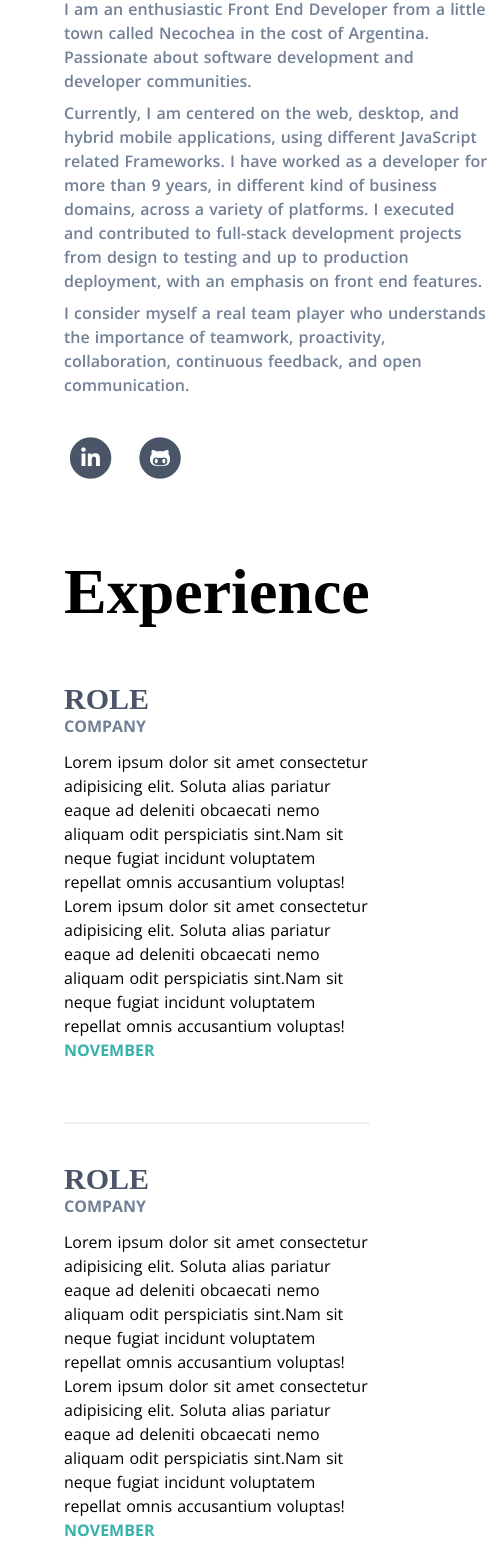
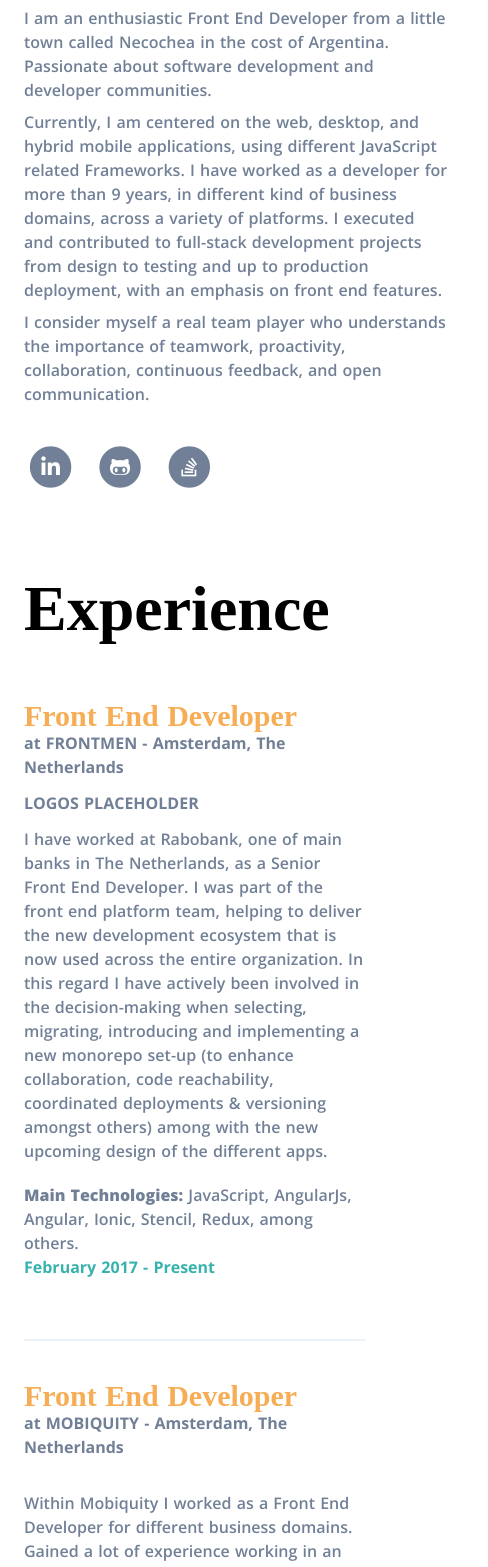
Before and after one commit to mobregozo/portfolio, a Nuxt app: page / in a window 390 px wide. Shown: the part 371-1938 px from the top of the page, 488 px wide, since content can reach past the window. Built offline with nearby package versions, Linux system fonts and the light colour scheme; a web font is replaced by a local one.

Commit message:
feat: add more static info to the resume

```diff
--- a/components/Resume.vue
+++ b/components/Resume.vue
@@ -1,10 +1,7 @@
 <template>
   <section id="wrapper">
     <div class="container-fluid">
-      <section
-        id="about"
-        class="md:h-screen sm:min-h-screen px-10 flex pt-20 md:pt-0"
-      >
+      <section id="about" class="min-h-screen md:px-10 flex pt-20 md:py-10">
         <div class="self-center flex-1 ">
           <h1 class="font-bold text-gray-800 text-6xl leading-none">
             MANUEL
@@ -21,8 +18,8 @@
           </div>
           <p class="mb-2 mt-8 text-gray-600 font-semibold">
             I am an enthusiastic Front End Developer from a little town called
-            Necochea in the cost of Argentina. Passionate about software development and
-            developer communities.
+            Necochea in the cost of Argentina. Passionate about software
+            development and developer communities.
           </p>
           <p class="mb-2 text-gray-600 font-semibold">
             Currently, I am centered on the web, desktop, and hybrid mobile
@@ -41,7 +38,7 @@
           <div class="mt-10">
             <a
               target="blank"
-              class="mr-4 text-gray-700 hover:text-gray-400"
+              class="mr-4 text-gray-600 hover:text-gray-500"
               href="https://www.linkedin.com/"
             >
               <span class="fa-stack fa-lg">
@@ -51,7 +48,7 @@
             </a>
             <a
               target="blank"
-              class="mr-4 text-gray-700 hover:text-gray-400"
+              class="mr-4 text-gray-600 hover:text-gray-500"
               href="https://github.com/"
             >
               <span class="fa-stack fa-lg">
@@ -59,32 +56,94 @@
                 <i class="fab fa-github-alt fa-stack-1x fa-inverse"></i>
               </span>
             </a>
+            <a
+              target="blank"
+              class="mr-4 text-gray-600 hover:text-gray-500"
+              href="https://github.com/"
+            >
+              <span class="fa-stack fa-lg">
+                <i class="fas fa-circle fa-stack-2x"></i>
+                <i class="fab fa-stack-overflow fa-stack-1x fa-inverse"></i>
+              </span>
+            </a>
           </div>
         </div>
       </section>
       <section
         id="experience"
-        class="md:h-screen sm:min-h-screen px-10 flex pt-20 md:pt-0"
+        class="min-h-screen md:px-10 flex pt-20 md:py-10"
       >
         <div class="my-auto">
           <h1 class="mb-5 text-6xl font-bold leading-none">Experience</h1>
-          <div class="flex flex-col md:flex-row mb-5 py-10">
+          <div class="flex flex-no-wrap flex-col md:flex-row mb-5 py-10">
             <div class="mr-auto">
-              <h3 class="m-0 font-bold text-gray-700 text-3xl leading-none">
-                ROLE
+              <h3
+                class="m-0 font-bold text-gray-700 text-3xl leading-none text-secondary-400"
+              >
+                Front End Developer
               </h3>
-              <div class="mb-3 font-bold text-gray-600">COMPANY</div>
-              <p>
-                Lorem ipsum dolor sit amet consectetur adipisicing elit. Soluta
-                alias pariatur eaque ad deleniti obcaecati nemo aliquam odit
-                perspiciatis sint.Nam sit neque fugiat incidunt voluptatem
-                repellat omnis accusantium voluptas!
+              <div class="mb-3 font-bold text-gray-600">
+                at FRONTMEN - Amsterdam, The Netherlands
+              </div>
+              <div class="mb-3 font-bold text-gray-600">LOGOS PLACEHOLDER</div>
+              <p class="text-gray-600 font-semibold">
+                I have worked at Rabobank, one of main banks in The Netherlands,
+                as a Senior Front End Developer. I was part of the front end
+                platform team, helping to deliver the new development ecosystem
+                that is now used across the entire organization. In this regard
+                I have actively been involved in the decision-making when
+                selecting, migrating, introducing and implementing a new
+                monorepo set-up (to enhance collaboration, code reachability,
+                coordinated deployments & versioning amongst others) among with
+                the new upcoming design of the different apps.
               </p>
-              <p>
-                Lorem ipsum dolor sit amet consectetur adipisicing elit. Soluta
-                alias pariatur eaque ad deleniti obcaecati nemo aliquam odit
-                perspiciatis sint.Nam sit neque fugiat incidunt voluptatem
-                repellat omnis accusantium voluptas!
+              <p class="mt-5 text-gray-600 font-semibold">
+                <strong>Main Technologies:</strong>
+                JavaScript, AngularJs, Angular, Ionic, Stencil, Redux, among
+                others.
+              </p>
+            </div>
+            <div class="resume-date text-md-right">
+              <span class="text-primary-500 font-bold mt-10 md:mt-0"
+                >February 2017 - Present
+              </span>
+            </div>
+          </div>
+          <div
+            class="flex flex-col md:flex-row mb-5 border-solid border-t-2 border-gray-200 py-10"
+          >
+            <div class="mr-auto">
+              <h3
+                class="m-0 font-bold text-gray-700 text-3xl leading-none text-secondary-400"
+              >
+                Front End Developer
+              </h3>
+              <div class="mb-3 font-bold text-gray-600">
+                at MOBIQUITY - Amsterdam, The Netherlands
+              </div>
+              <p class="mt-8 text-gray-600 font-semibold">
+                Within Mobiquity I worked as a Front End Developer for different
+                business domains. Gained a lot of experience working in an
+                international environment.
+              </p>
+              <p class="mt-8 text-gray-600 font-semibold">
+                Worked at Backbase, an online banking platform, as a Front End
+                consultant for professional services, developing and helping the
+                team to integrate and implement the UI (Web Apps and Hybrid
+                Mobile Apps) of the company products with the different Bank
+                cores systems.
+              </p>
+              <p class="mt-5 text-gray-600 font-semibold">
+                <strong>Main Technologies:</strong>
+                AngularJs, Angular,Protractor and Jasmine.
+              </p>
+              <p class="mt-8 text-gray-600 font-semibold">
+                Worked as a Web Developer for an e-commerce hybrid Mobile
+                Application called The Children's Place, based on the Us.
+              </p>
+              <p class="mt-5 text-gray-600 font-semibold">
+                <strong>Main Technologies:</strong>
+                Angular and Ionic 3.x.
               </p>
             </div>
             <div class="resume-date text-md-right">
@@ -95,21 +154,116 @@
             class="flex flex-col md:flex-row mb-5 border-solid border-t-2 border-gray-200 py-10"
           >
             <div class="mr-auto">
-              <h3 class="m-0 font-bold text-gray-700 text-3xl leading-none">
-                ROLE
+              <h3
+                class="m-0 font-bold text-gray-700 text-3xl leading-none text-secondary-400"
+              >
+                Front End Developer
               </h3>
-              <div class="mb-3 font-bold text-gray-600">COMPANY</div>
-              <p>
-                Lorem ipsum dolor sit amet consectetur adipisicing elit. Soluta
-                alias pariatur eaque ad deleniti obcaecati nemo aliquam odit
-                perspiciatis sint.Nam sit neque fugiat incidunt voluptatem
-                repellat omnis accusantium voluptas!
+              <div class="mb-3 font-bold text-gray-600">
+                at NORSYNC - Tandil, Argentina
+              </div>
+              <p class="mt-8 text-gray-600 font-semibold">
+                Worked as a Web and Mobile Front End Developer. Where I
+                developed several hybrid applications and web apps from the
+                scratch that are now still in production. And like in all
+                startups I was really involved into all the phases of the
+                development of the projects. Regarding the business domain, the
+                applications were Booking systems, Ticket systems, Live events
+                streaming applications, among others. For restaurants, sport
+                clubs, bars, shoppings, and different kind of stores.
               </p>
-              <p>
-                Lorem ipsum dolor sit amet consectetur adipisicing elit. Soluta
-                alias pariatur eaque ad deleniti obcaecati nemo aliquam odit
-                perspiciatis sint.Nam sit neque fugiat incidunt voluptatem
-                repellat omnis accusantium voluptas!
+              <p class="mt-5 text-gray-600 font-semibold">
+                <strong>Main Technologies:</strong>
+                JavaScript (AngularJs, Ionic-Framework, NodeJs, Protractor and
+                Jasmine), Bootstrap, HTML, SASS, CSS and Gulp.
+              </p>
+            </div>
+            <div class="resume-date text-md-right">
+              <span class="text-primary-500 font-bold">NOVEMBER </span>
+            </div>
+          </div>
+          <div
+            class="flex flex-col md:flex-row mb-5 border-solid border-t-2 border-gray-200 py-10"
+          >
+            <div class="mr-auto">
+              <h3
+                class="m-0 font-bold text-gray-700 text-3xl leading-none text-secondary-400"
+              >
+                Software Engineer
+              </h3>
+              <div class="mb-3 font-bold text-gray-600">
+                at SPARK DIGITAL (former DevSpark ) - Tandil, The Netherlands
+              </div>
+              <p class="mt-8 text-gray-600 font-semibold">
+                Within Devspark I did my first official step into Front End
+                development, something that I was already doing on my free time.
+                Gained experience in integration strategies, management, and
+                team building. Direct contact with many stakeholders from
+                several backgrounds, and their clients.
+              </p>
+              <p class="mt-8 text-gray-600 font-semibold">
+                Lead a front end development of a SPA. A private online social
+                media, which allows users to share and support private and
+                emotional conversations. Since we were a small team, I was
+                involved in all technical and non-technical discussions related
+                to the end product, and also was able to refactor the
+                Application to improve several aspects that were missing at the
+                moment that we took over it.
+              </p>
+              <p class="mt-5 text-gray-600 font-semibold">
+                <strong>Main Technologies:</strong>
+                Django, Heroku, AngularJs v1.x, JavaScript, JQuery, HTML5,
+                protractor, jasmine, SASS, CSS, Bootstrap and Grunt.
+              </p>
+              <p class="mt-8 text-gray-600 font-semibold">
+                Worked as an APIgee 4G developer,which is a cloud based platform
+                for APIs. My duties were design and development of RESTful APIs
+                into Apigee Platform. In order to expose automatic digital
+                supply chain services to increase platform’s integration
+                capabilities with third party applications. Application’s issue
+                diagnostics and resolution, deployment management and customer
+                service orientation.
+              </p>
+              <p class="mt-5 text-gray-600 font-semibold">
+                <strong>Main Technologies:</strong>
+                APIGee products, JavaScript, RESTful, Jmeter, SoapUI, among
+                others.
+              </p>
+            </div>
+            <div class="resume-date text-md-right">
+              <span class="text-primary-500 font-bold">NOVEMBER </span>
+            </div>
+          </div>
+          <div
+            class="flex flex-col md:flex-row mb-5 border-solid border-t-2 border-gray-200 py-10"
+          >
+            <div class="mr-auto">
+              <h3
+                class="m-0 font-bold text-gray-700 text-3xl leading-none text-secondary-400"
+              >
+                Technical Consultant
+              </h3>
+              <div class="mb-3 font-bold text-gray-600">
+                at Grupo Assa - Tandil, Argentina
+              </div>
+              <p class="mt-8 text-gray-600 font-semibold">
+                Gained experience in office environment, customer care, and
+                working with distributed remote teams
+              </p>
+              <p class="mt-8 text-gray-600 font-semibold">
+                Worked as a JD Edwards developer, an Enterprise Resource
+                Planning. My responsibilities included business process
+                optimization, in order to improve our client’s business
+                activities such as sales, deliveries, payments, production,
+                inventory administration and administration quality. Review code
+                for quality and adherence to standards. And, apply and analyze
+                business requests to determine how best to create successful
+                resolution.
+              </p>
+              <p class="mt-5 text-gray-600 font-semibold">
+                <strong>Main Technologies:</strong>
+                JD Edwards, Oracle SQL, ERP technologies related, and a bit of
+                C++.
               </p>
             </div>
             <div class="resume-date text-md-right">
@@ -118,26 +272,39 @@
           </div>
         </div>
       </section>
-
       <section
-        id="skills"
-        class="md:h-screen sm:min-h-screen resume p-3 p-lg-5 d-flex flex-column"
+        id="interests"
+        class="min-h-screen w-sceen md:px-10 flex pt-20 md:py-10"
       >
         <div class="my-auto">
-          <h2 class="mb-5">Skills</h2>
-
-          <div class="subheading mb-3">Programming Languages</div>
-          <div class="subheading mb-3">Workflow</div>
-        </div>
-      </section>
-
-      <section
-        id="interests"
-        class="md:h-screen sm:min-h-screen resume p-3 p-lg-5 d-flex flex-column"
-      >
-        <div class="my-auto">
-          <h2 class="mb-5">Interests / Personal Life</h2>
-          <p id="banana">Description.</p>
+          <h2 class="mb-5 text-6xl font-bold leading-none">Interests</h2>
+          <p class="mb-2 mt-8 text-gray-600 font-semibold">
+            Besides work, I usually spend my free time being outdoors playing
+            sports or travelling around, taking pictures about everything I see.
+          </p>
+          <p class="mb-2 mt-8 text-gray-600 font-semibold">
+            Related to sports I was always super passionate about football, love
+            to read and talk about it, and of course play as much as I can.
+          </p>
+          <p class="mb-2 mt-8 text-gray-600 font-semibold">
+            When I am not running outside, I am behind my drums, instrument that
+            I play since I was a little kid, and still enjoy playing the good
+            old punk rock songs that I used to listen when I was at high school.
+          </p>
+          <div class="mt-10 flex flex-wrap items-center justify-around">
+            <img
+              class="flex-none my-5"
+              src="https://via.placeholder.com/400x300.png"
+            />
+            <img
+              class="flex-none my-5"
+              src="https://via.placeholder.com/400x300.png"
+            />
+            <img
+              class="flex-none my-5"
+              src="https://via.placeholder.com/400x300.png"
+            />
+          </div>
         </div>
       </section>
     </div>
--- a/components/Sidebar.vue
+++ b/components/Sidebar.vue
@@ -53,7 +53,6 @@ export default {
       menuItems: [
         { label: 'ABOUT' },
         { label: 'EXPERIENCE' },
-        { label: 'SKILLS' },
         { label: 'INTERESTS' }
       ]
     }
@@ -63,16 +62,15 @@ export default {
       entries.forEach((entry) => {
         if (entry.isIntersecting) {
           this.menuActive = entry.target.id.toUpperCase()
+          console.log('changed menu to', this.menuActive)
         }
       })
     })
 
     const about = document.getElementById('about')
-    const skills = document.getElementById('skills')
     const experience = document.getElementById('experience')
     const interests = document.getElementById('interests')
     observer.observe(about)
-    observer.observe(skills)
     observer.observe(experience)
     observer.observe(interests)
   },
```
